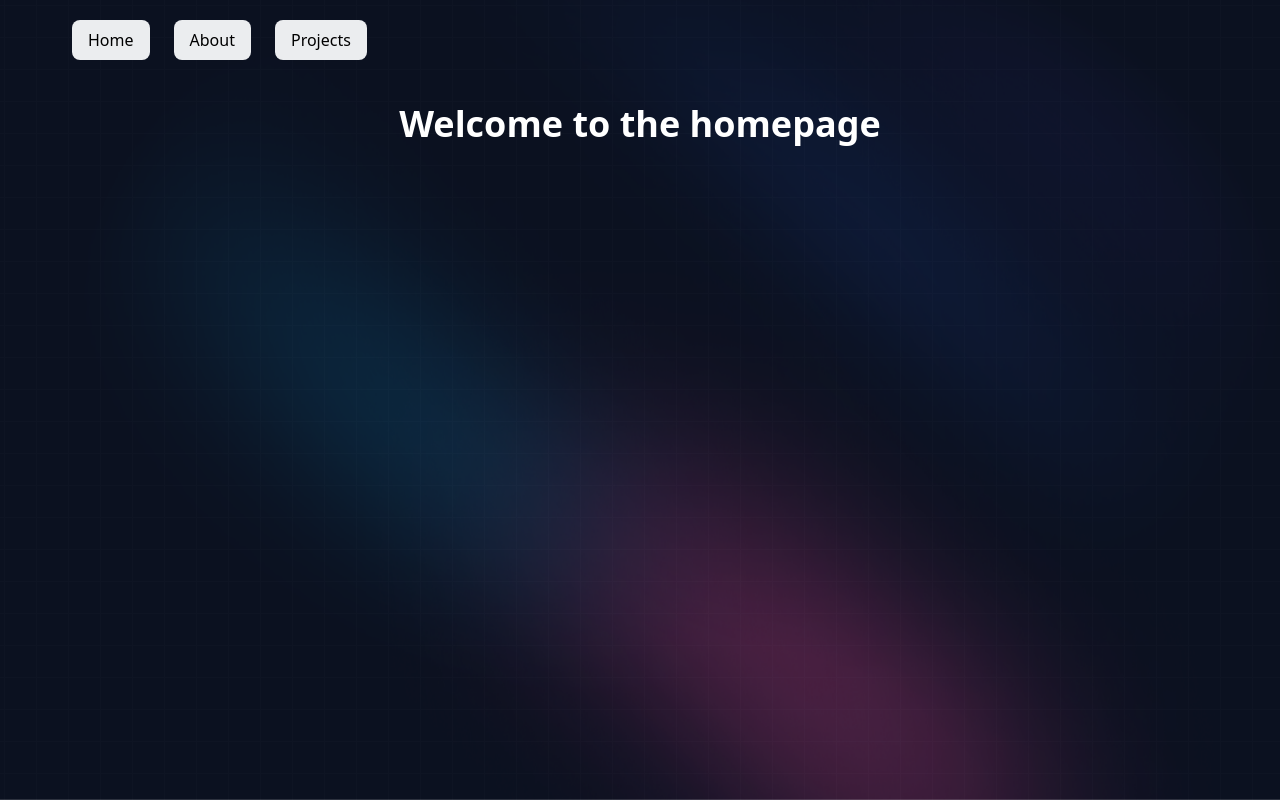
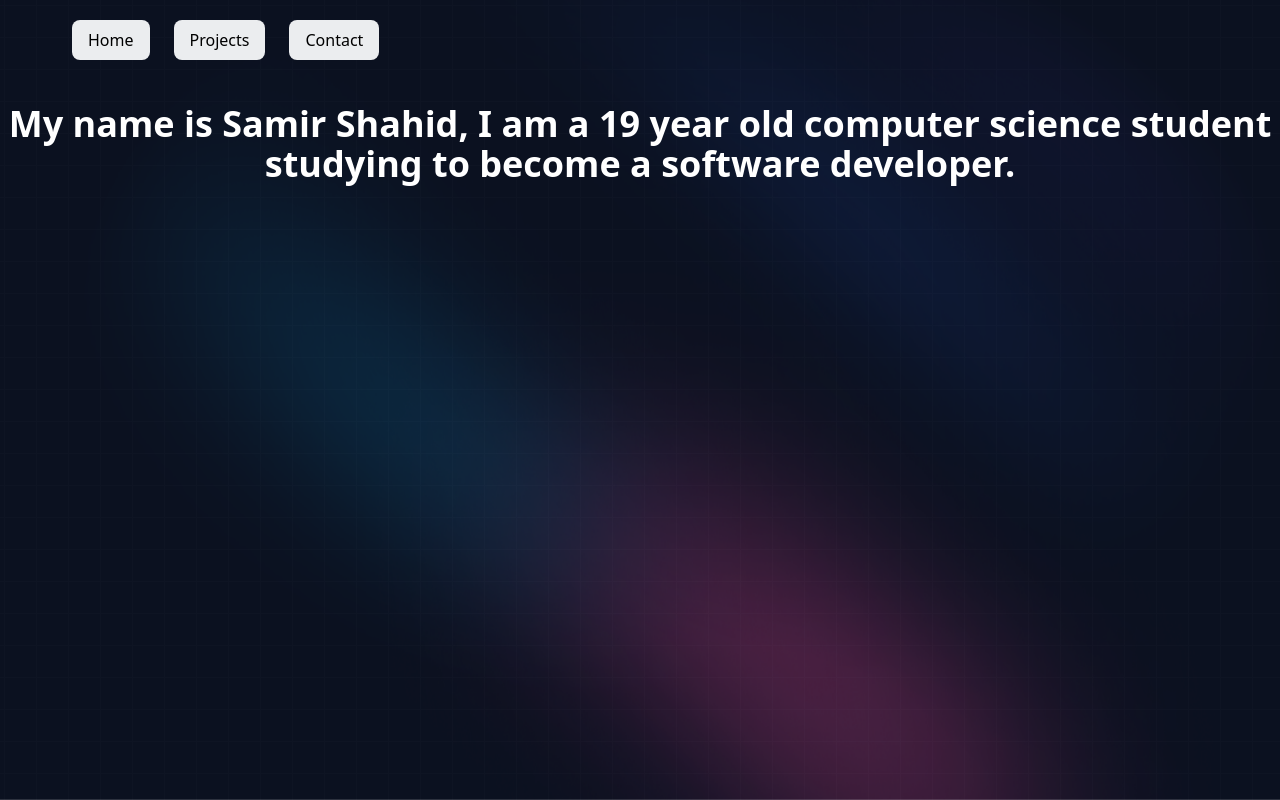
Before and after one commit to Sam772/Sam772.github.io, a React (Create React App) app: page /projects in a window 1280 px wide. Built offline with nearby package versions, Linux system fonts and the light colour scheme.

Commit message:
Removed about and added contact page

```diff
--- a/src/App.js
+++ b/src/App.js
@@ -3,7 +3,7 @@ import './App.css';
 import { HashRouter as Router, Route, Routes } from "react-router-dom";
 import Navbar from './components/navbar';
 import Home from './pages/home';
-import About from './pages/about';
+import Contact from './pages/contact';
 import Projects from './pages/projects';
 
 function App() {
@@ -17,8 +17,8 @@ function App() {
               <Navbar />
                 <Routes>
                   <Route exact path = "/" element = {<Home />} />
-                  <Route path = "/about" element = {<About />} />
                   <Route path = "/projects" element = {<Projects />} />
+                  <Route path = "/contact" element = {<Contact />} />
                 </Routes>
           </div>
       </div>
--- a/src/components/navbar.tsx
+++ b/src/components/navbar.tsx
@@ -15,13 +15,13 @@ function Navbar() {
                       </Link>
                     </div>
                     <div className='group [transform:translateZ(0)] px-4 py-2 rounded-lg overflow-hidden bg-gray-200 relative before:absolute before:bg-slate-500 before:top-1/2 before:left-1/2 before:h-8 before:w-8 before:-translate-y-1/2 before:-translate-x-1/2 before:rounded-full before:scale-[0] before:opacity-0 hover:before:scale-[6] hover:before:opacity-100 before:transition before:ease-in-out before:duration-500'>
-                      <Link to ="/about" className="relative z-0 text-black group-hover:text-gray-400 transition ease-in-out duration-500">
-                        About
+                      <Link to ="/projects" className="relative z-0 text-black group-hover:text-gray-400 transition ease-in-out duration-500">
+                        Projects
                       </Link>
                     </div>
                     <div className='group [transform:translateZ(0)] px-4 py-2 rounded-lg overflow-hidden bg-gray-200 relative before:absolute before:bg-slate-500 before:top-1/2 before:left-1/2 before:h-8 before:w-8 before:-translate-y-1/2 before:-translate-x-1/2 before:rounded-full before:scale-[0] before:opacity-0 hover:before:scale-[6] hover:before:opacity-100 before:transition before:ease-in-out before:duration-500'>
-                      <Link to ="/projects" className="relative z-0 text-black group-hover:text-gray-400 transition ease-in-out duration-500">
-                        Projects
+                      <Link to ="/contact" className="relative z-0 text-black group-hover:text-gray-400 transition ease-in-out duration-500">
+                        Contact
                       </Link>
                     </div>
                   </div>
--- a/src/pages/about/index.tsx
+++ b/src/pages/contact/index.tsx
@@ -1,13 +1,13 @@
 import React from 'react';
 
-const About = () => {
+const Contact = () => {
   return (
     <div>
       <p className='mt-8 text-white text-center text-3xl font-semibold sm:text-4xl'>
-        My name is Samir Shahid, I am a 19 year old computer science student studying to become a software developer.
+        Contact
       </p>
     </div>
   );
 };
 
-export default About;
+export default Contact;
--- a/src/pages/home/index.tsx
+++ b/src/pages/home/index.tsx
@@ -4,7 +4,7 @@ const Home = () => {
   return (
     <div>
       <p className='mt-8 text-white text-center text-3xl font-semibold sm:text-4xl'>
-        Welcome to the homepage
+      My name is Samir Shahid, I am a 19 year old computer science student studying to become a software developer.
       </p>
     </div>
   );
```
